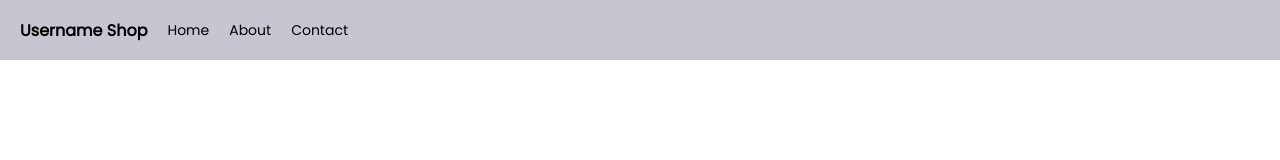
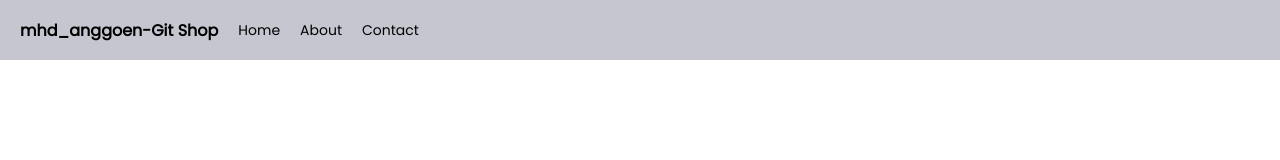
Before and after one commit to mhd-anggoen/mhd_anggoen-Git-Shop, a plain HTML site: page index.html in a window 1280 px wide. Shown: the top 160 px of the page. Drawn offline with Linux system fonts and the light colour scheme.

Commit message:
Update index.html

```diff
--- a/index.html
+++ b/index.html
@@ -1,7 +1,7 @@
 <!DOCTYPE html>
 <html>
 <head>
-  <title>Username-Git Shop</title>
+  <title>mhd_anggoen-Git Shop</title>
   <link rel="stylesheet" href="style.css">
   <link rel="preconnect" href="https://fonts.googleapis.com">
   <link rel="preconnect" href="https://fonts.gstatic.com" crossorigin>
@@ -9,7 +9,7 @@
 </head>
 <body>
   <div class="nav">
-    <a href="#" class="logo">Username Shop</a>
+    <a href="#" class="logo">mhd_anggoen-Git Shop</a>
     <a href="#">Home</a>
     <a href="#">About</a>
     <a href="#">Contact</a>
```
